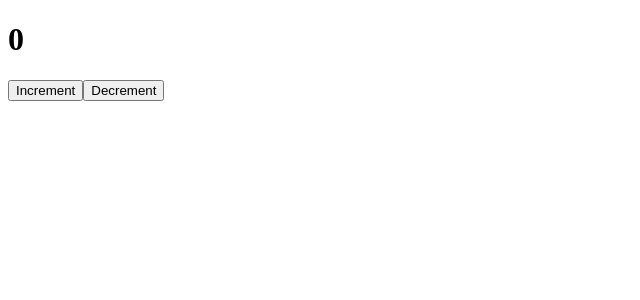
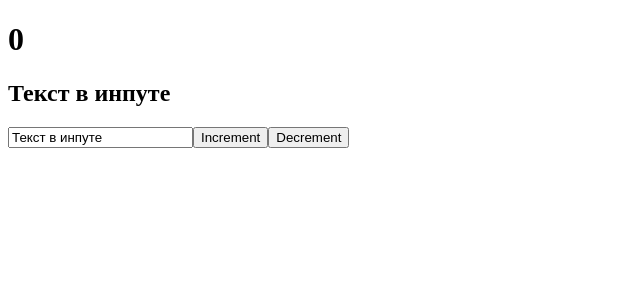
Before and after one commit to maria-osokina/react.base, a React (Create React App) app: page / in a window 1280 px wide. Shown: the top 300 px of the page, without its empty margins (0-640 px from the left). Built offline with nearby package versions, Linux system fonts and the light colour scheme.

Commit message:
controlled input

```diff
--- a/src/App.js
+++ b/src/App.js
@@ -2,6 +2,7 @@ import React, { useState } from "react";
 
 function App() {
   const [count, setCount] = useState(0);
+  const [value, setValue] = useState('Текст в инпуте')
 
   function increment() {
     setCount(count+1)
@@ -14,6 +15,8 @@ function App() {
   return (
     <div className="App">
       <h1>{count}</h1>
+      <h2>{value}</h2>
+      <input type="text" value={value} onChange={(event)=>setValue(event.target.value)} />
       <button onClick={increment}>Increment</button>
       <button onClick={decrement}>Decrement</button>
     </div>
```
